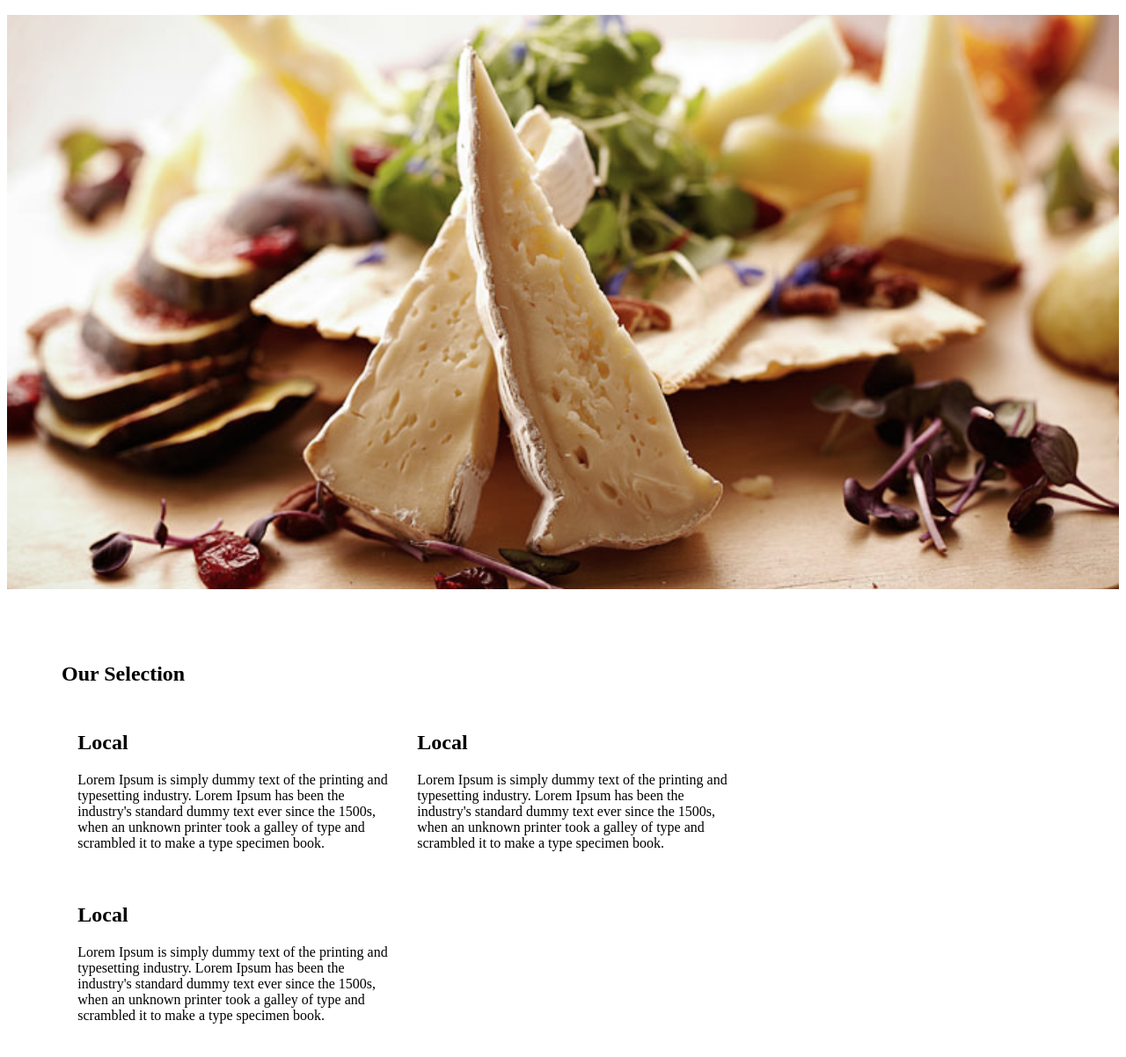
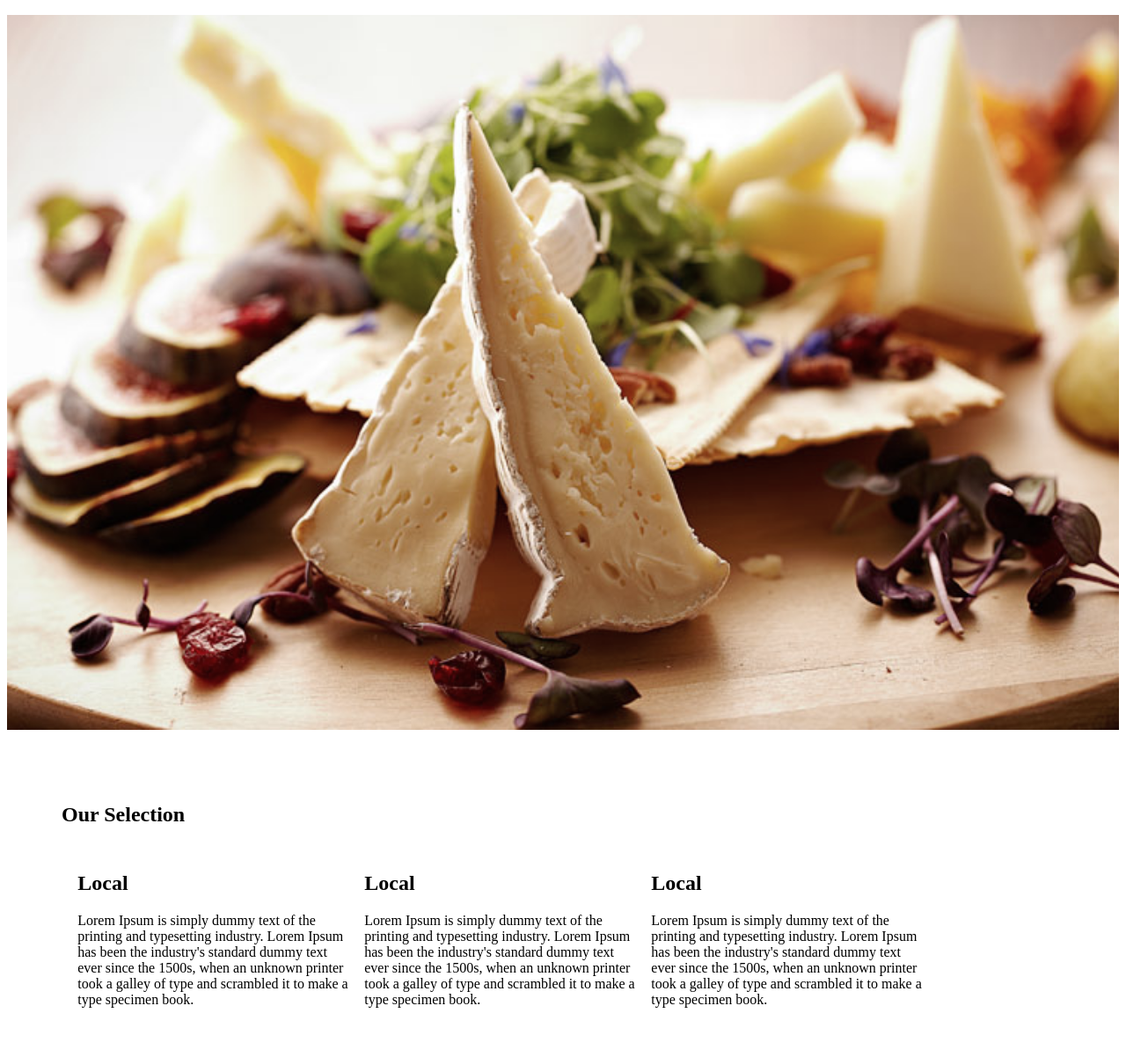
Before and after one commit to d5nguyen/ProductLandingPage, a plain HTML site: page index.html in a window 1280 px wide. Shown: the part 58-1260 px from the top of the page at 88% size. Drawn offline with Linux system fonts and the light colour scheme; files whose address does not match are found by name.

Commit message:
moving of some img files

```diff
--- a/grid.css
+++ b/grid.css
@@ -78,7 +78,7 @@
 }
 
 .span-1-of-3 {
-	width: 32.26%;
+	width: 27%;
 }
 
 
--- a/product.css
+++ b/product.css
@@ -3,10 +3,10 @@ html {
 }
 header {
     display: flex;
-    background-image: url(cheesebkgrd1.jpg);
+    background-image: url(Images/cheesebkgrd1.jpg);
     background-size: cover;
     background-position: center;
-    height: 90vh;
+    height: 110vh;
     filter: grayscale(30%);
     background-attachment: fixed;
 }
@@ -56,7 +56,6 @@ section {
 
 
 
-
 /*-------Sticky Navigation -------*/
 .sticky {
     position: fixed;
```
Also changed, not shown: Images/cheese-vector.jpg (renamed from cheese-vector.jpg), Images/cheese.jpeg (renamed from cheese.jpeg), Images/cheese2.jpeg (renamed from cheese2.jpeg), Images/cheeseVector.jpg (renamed from cheeseVector.jpg), Images/cheeseVector.png (renamed from cheeseVector.png), Images/cheesebkgrd1.jpg (renamed from cheesebkgrd1.jpg), Images/cheesebkgrd2.jpg (renamed from cheesebkgrd2.jpg), Images/cheesebkgrd4.jpg (renamed from cheesebkgrd4.jpg), Images/cheesebkgrd5.jpg (renamed from cheesebkgrd5.jpg), Images/cheesebkgrd6.jpg (renamed from cheesebkgrd6.jpg), 2 other files.
